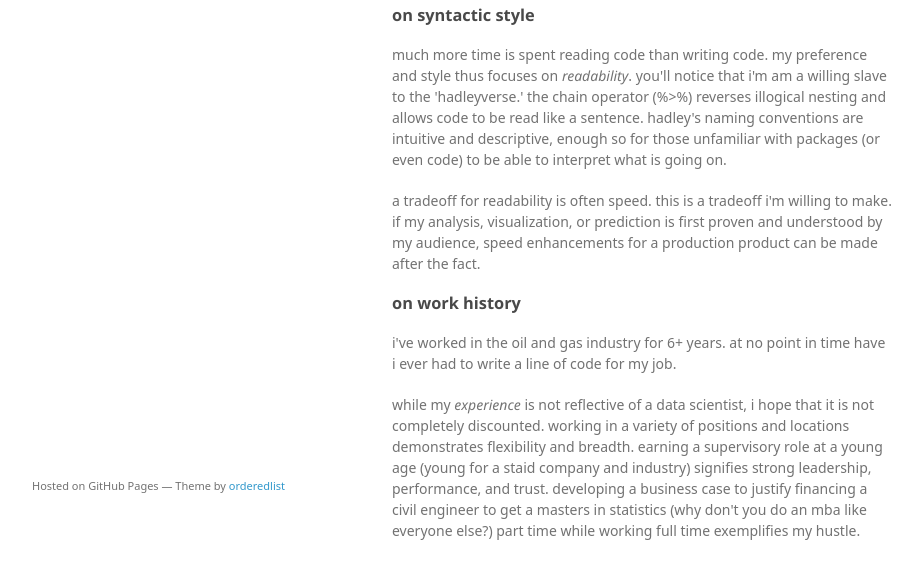
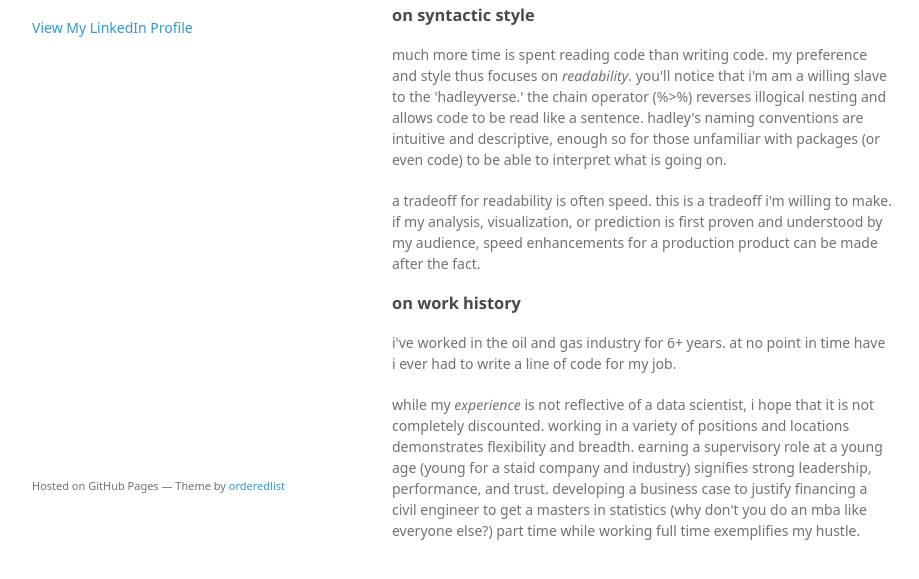
Before and after one commit to anthonyatto/anthonyatto.github.io, a plain HTML site: page index.html in a window 1280 px wide. Shown: the part 235-814 px from the top of the page, without its empty margins (178-1097 px from the left). Drawn offline with Linux system fonts and the light colour scheme; a web font is replaced by a local one.

Commit message:
added linked profile link

```diff
--- a/index.html
+++ b/index.html
@@ -20,6 +20,7 @@
 
 
         <p class="view"><a href="https://github.com/anthonyatto">View My GitHub Profile</a></p>
+        <p class="view"><a href="https://www.linkedin.com/in/anthonyatto">View My LinkedIn Profile</a></p>
 
       </header>
       <section>
```
